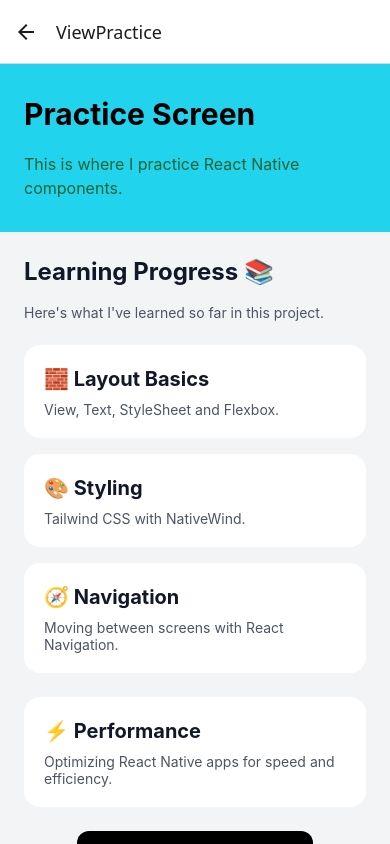
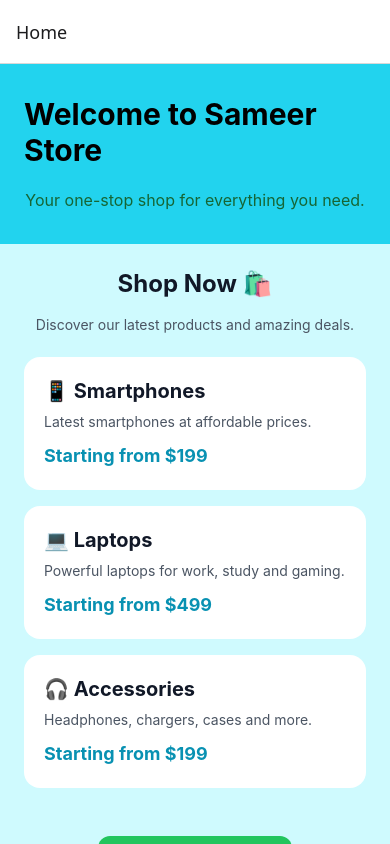
Before and after one commit to Okasha00/React-Native-Learning, a React Native app: screen /ViewPractice in a window 390 px wide. Built offline with nearby package versions, Linux system fonts and the light colour scheme.

Commit message:
deleted uncessary screen and chnage colors of reminag screen and added some more things in it

```diff
--- a/App.js
+++ b/App.js
@@ -6,32 +6,31 @@ import ProductsScreen from './screens/ProductsScreen';
 import ReviewScreen from './screens/ReviewScreen';
 import './global.css';
 
-import ViewPractice from './screens/ViewPractice';
 
 const Stack = createNativeStackNavigator();
 
 function HomeScreen({ navigation }) {
   return (
-    <ScrollView className="flex-1 bg-gray-100">
+    <ScrollView className="flex-1 bg-cyan-100">
 
       {/* Header */}
-      <View className="bg-cyan-400 px-6 py-8">
+      <View className="bg-cyan-400 px-6 py-8 items-center">
         <Text className="text-3xl font-bold text-black">
           Welcome to Sameer Store
         </Text>
 
-        <Text className="mt-5 text-base text-green-800">
+        <Text className="mt-5 text-base text-green-800 text-center">
           Your one-stop shop for everything you need.
         </Text>
       </View>
 
       {/* Welcome Section */}
-      <View className="px-6 py-6">
+      <View className="px-6 py-6 items-center">
         <Text className="text-2xl font-bold text-gray-900">
           Shop Now 🛍️
         </Text>
 
-        <Text className="mt-4 text-gray-600">
+        <Text className="mt-4 text-gray-600 text-center">
           Discover our latest products and amazing deals.
         </Text>
       </View>
@@ -87,30 +86,22 @@ function HomeScreen({ navigation }) {
       </View>
 
       {/* Contact Us Button */}
-      <View className="items-center pb-8">
-        <Pressable
-          className="rounded-xl bg-black px-8 py-4"
-          onPress={() => navigation.navigate('ViewPractice')}
-        >
-          <Text className="text-lg font-bold text-white">
-            Next Screen
-          </Text>
-        </Pressable>
+      <View className="items-center px-6 py-6">
 
         <Pressable
-        className="mt-4 rounded-xl bg-green-500 px-8 py-4"
+        className="rounded-xl bg-green-500 px-8 py-4"
         onPress={() => navigation.navigate('Products')}
         >
-          <Text className="font-bold text-blue-800">
+          <Text className="text-lg font-bold text-black">
             Go to Products
           </Text>
         </Pressable>
 
         <Pressable
-          className="mt-4 rounded-xl bg-purple-500 px-8 py-4"
+          className="mt-4 rounded-xl bg-green-500 px-8 py-4"
           onPress={() => navigation.navigate('Review')}
         >
-          <Text className="font-bold text-white">
+          <Text className="text-lg font-bold text-black">
             View Reviews
           </Text>
         </Pressable>
@@ -131,11 +122,6 @@ export default function App() {
         />
 
         <Stack.Screen
-          name="ViewPractice"
-          component={ViewPractice}
-        />
-
-        <Stack.Screen
           name="Products"
           component={ProductsScreen}
 
--- a/screens/ProductsScreen.js
+++ b/screens/ProductsScreen.js
@@ -9,7 +9,7 @@ import { useState } from 'react';
 export default function ProductsScreen({navigation}) {
   return (
 
-     <ScrollView className="flex-1 bg-gray-100">
+     <ScrollView className="flex-1 bg-cyan-100">
         {/* Front Screen */}
     <View className="bg-cyan-400 px-6 py-8">
       <Text className="text-3xl font-bold text-gray-900">
@@ -73,6 +73,35 @@ export default function ProductsScreen({navigation}) {
     </Text>
     </View>
 
+    {/* Item 6 */}
+  <View className="mb-4 rounded-2xl bg-white p-5">
+    <Text className="text-xl font-bold text-gray-900">
+      🔌 Data Cable
+    </Text>
+    <Text className="mt-3 text-lg font-bold text-cyan-600">
+                Starting from $29
+              </Text>
+    <Text className="mt-1 text-sm text-green-800">
+        Discounted price: $24
+    </Text>
+
+    </View>
+
+     {/* Item 7 */}
+  <View className="mb-4 rounded-2xl bg-white p-5">
+    <Text className="text-xl font-bold text-gray-900">
+      🔋 Data Cable
+    </Text>
+    <Text className="mt-3 text-lg font-bold text-cyan-600">
+                Starting from $295
+              </Text>
+    <Text className="mt-1 text-sm text-green-800">
+        Discounted price: $243
+    </Text>
+
+    </View>
+
+
 
 </View>
 
@@ -81,11 +110,11 @@ export default function ProductsScreen({navigation}) {
      {/* Go Back Button */}
         <View className="items-center pb-8">
         <Pressable
-          className="mt-4 rounded-xl bg-green-500 px-8 py-4"
+          className="mt-9 rounded-xl bg-green-500 px-8 py-4"
           onPress={() => navigation.goBack()}
         >
           <Text className="text-lg font-bold text-black">
-            Go To Home
+            Go To Home Screen
           </Text>
         </Pressable>
       </View>
--- a/screens/ReviewScreen.js
+++ b/screens/ReviewScreen.js
@@ -6,21 +6,21 @@ import {ScrollView} from 'react-native';
 
 export default function ReviewScreen({navigation}) {
     return (
-        <ScrollView className="flex-1 bg-gray-100">
+        <ScrollView className="flex-1 bg-cyan-100">
         {/*Header*/}
-        <View className="bg-cyan-400 px-6 py-8">
+        <View className="bg-cyan-400 px-6 py-8 items-center">
         <Text className="text-3xl font-bold text-gray-900">
             Review Screen
         </Text>
         </View>
 
         {/* Welcome Section */}
-              <View className="px-6 py-6">
+              <View className="items-center px-6 py-6">
                 <Text className="text-2xl font-bold text-red-900">
                   Customer Reviews
                 </Text>
 
-                <Text className="mt-4 font -bold text-orange-600">
+                <Text className="mt-4 font-extrabold text-orange-600">
                   Read what our customers are saying about our products.
                 </Text>
               </View>
@@ -73,14 +73,27 @@ export default function ReviewScreen({navigation}) {
 
           </View>
 
+           {/* Item 5 */}
+          <View className="mb-4 rounded-2xl bg-white p-5">
+            <Text className="text-xl font-bold text-gray-900">
+              🔌  Review of Data Cable
+            </Text>
+            <Text className="mt-3 text-lg font-bold text-cyan-600">
+                Rating : 3.5/5
+            </Text>
 
+            <Text className="mt-1 text-sm text-green-800">
+                Review: Fast charging and reliable connection.
+            </Text>
+
+          </View>
 
         </View>
 
         {/* Go Back Button */}
         <View className="items-center pb-8">
             <Pressable
-            className="rounded-xl bg-purple-500 px-8 py-4"
+            className="rounded-xl bg-green-500 px-8 py-4"
             onPress={() => navigation.goBack()}
             >
                 <Text className="text-lg font-bold text-black">
--- a/screens/ViewPractice.js
+++ /dev/null
@@ -1,106 +0,0 @@
-import { View, Text, Pressable, ScrollView } from 'react-native';
-import ProductsScreen from './ProductsScreen';
-
-export default function ViewPractice({ navigation }) {
-  return (
-    <ScrollView className="flex-1 bg-gray-100">
-
-      {/* Header */}
-      <View className="bg-cyan-400 px-6 py-8">
-        <Text className="text-3xl font-bold text-black">
-          Practice Screen
-        </Text>
-
-        <Text className="mt-5 text-base text-green-800">
-          This is where I practice React Native components.
-        </Text>
-      </View>
-
-      {/* Info Section */}
-      <View className="px-6 py-6">
-        <Text className="text-2xl font-bold text-gray-900">
-          Learning Progress 📚
-        </Text>
-
-        <Text className="mt-4 text-gray-600">
-          Here's what I've learned so far in this project.
-        </Text>
-      </View>
-
-      {/* Cards */}
-      <View className="px-6">
-
-        {/* Card 1 */}
-        <View className="mb-4 rounded-2xl bg-white p-5">
-          <Text className="text-xl font-bold text-gray-900">
-            🧱 Layout Basics
-          </Text>
-
-          <Text className="mt-2 text-gray-600">
-            View, Text, StyleSheet and Flexbox.
-          </Text>
-        </View>
-
-        {/* Card 2 */}
-        <View className="mb-4 rounded-2xl bg-white p-5">
-          <Text className="text-xl font-bold text-gray-900">
-            🎨 Styling
-          </Text>
-
-          <Text className="mt-2 text-gray-600">
-            Tailwind CSS with NativeWind.
-          </Text>
-        </View>
-
-        {/* Card 3 */}
-        <View className="mb-6 rounded-2xl bg-white p-5">
-          <Text className="text-xl font-bold text-gray-900">
-            🧭 Navigation
-          </Text>
-
-          <Text className="mt-2 text-gray-600">
-            Moving between screens with React Navigation.
-          </Text>
-        </View>
-
-
-        {/* Card 4 */}
-        <View className="mb-6 rounded-2xl bg-white p-5">
-          <Text className="text-xl font-bold text-gray-900">
-            ⚡ Performance
-          </Text>
-
-          <Text className="mt-2 text-gray-600">
-            Optimizing React Native apps for speed and efficiency.
-          </Text>
-        </View>
-
-
-
-      </View>
-
-      {/* Go Back Button */}
-      <View className="items-center pb-8">
-        <Pressable
-          className="rounded-xl bg-black px-8 py-4"
-          onPress={() => navigation.goBack()}
-        >
-          <Text className="text-lg font-bold text-white">
-            Go To Home Screen
-          </Text>
-        </Pressable>
-      </View>
-      <View className="items-center pb-3">
-        <Pressable
-          className="mt-1 rounded-xl bg-green-500 px-8 py-4"
-          onPress={() => navigation.navigate('Products')}
-        >
-          <Text className="font-bold text-white">
-            Go to Products
-          </Text>
-        </Pressable>
-      </View>
-
-    </ScrollView>
-  );
-}
--- a/tailwind.config.js
+++ b/tailwind.config.js
@@ -2,8 +2,7 @@
 module.exports = {
   content: [
     "./App.{js,jsx,ts,tsx}",
-    "./app/**/*.{js,jsx,ts,tsx}",
-    "./components/**/*.{js,jsx,ts,tsx}",
+    "./screens/**/*.{js,jsx,ts,tsx}",
   ],
   presets: [require("nativewind/preset")],
   theme: {
```
